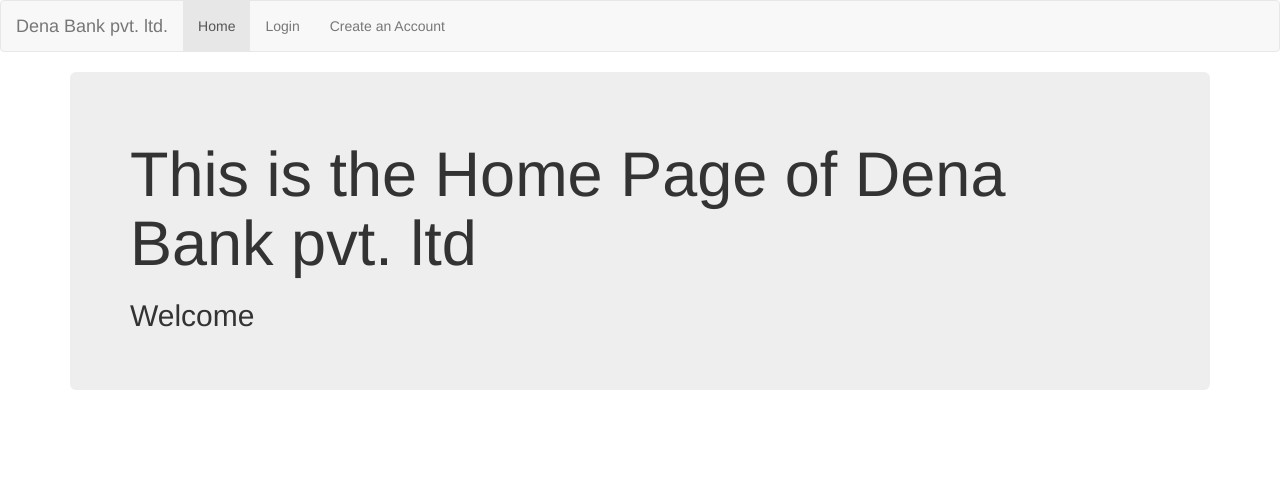
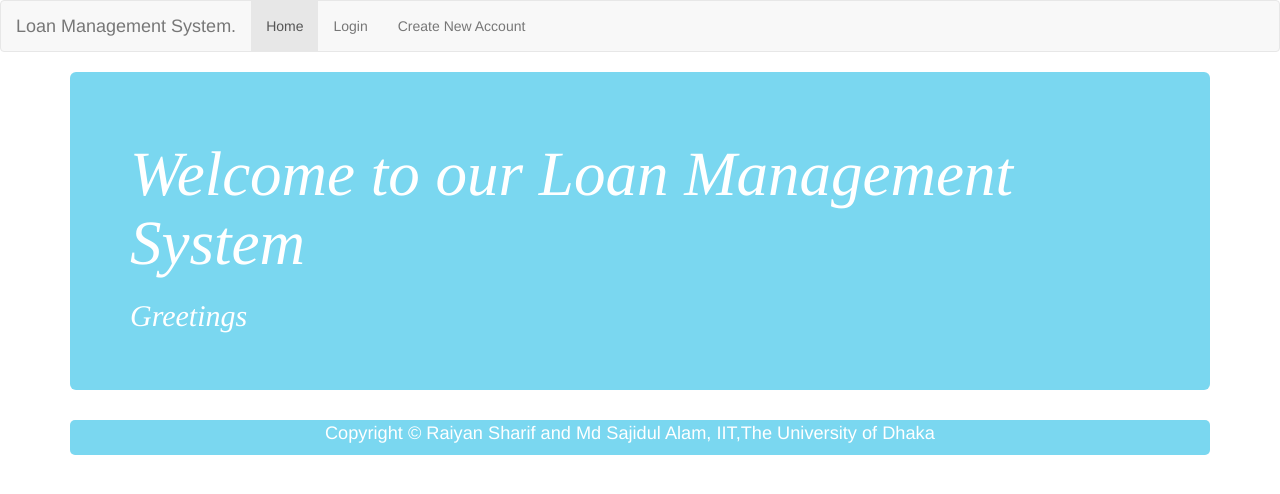
Before and after one commit to Raiyan-sharif/LoanManagment, a Django app: template loanManagement/accounts/templates/accounts/home.html in a window 1280 px wide. Shown: the top 494 px of the page. Run offline with Django 3.2, Linux system fonts and the light colour scheme; the template is opened without the code that fills it, so the values that code supplies are empty; parts of the project's set-up code (start-up, migrations or seed data) failed here and were passed over; some libraries are stand-ins or nearby versions.

Commit message:
CSS and template modifications

```diff
--- a/loanManagement/accounts/templates/accounts/account_details.html
+++ b/loanManagement/accounts/templates/accounts/account_details.html
@@ -5,7 +5,7 @@
 
 
     <div class="page-header">
-      <h1 class="text-center"><small>Dena Bank pvt. ltd.</small></h1>
+      <h1 class="text-center"><small>Loan Management System</small></h1>
     </div>
 
 <div class="row">
@@ -23,7 +23,7 @@
     <h4><b>Account Created: </b>{{ user.date_joined|date:'d-m-Y' }}</h4>
     <h4><b>Account No: </b>{{ user.account_no }}</h4><br><br>
     <div class="well">
-    <h4 class="card"><b>Account Balance: </b>{{ user.balance }} ₹</h4>
+    <h4 class="card"><b>Account Balance: </b>{{ user.balance }} ৳</h4>
 
     </div>
   </div>
--- a/loanManagement/accounts/templates/accounts/home.html
+++ b/loanManagement/accounts/templates/accounts/home.html
@@ -1,21 +1,20 @@
 {% extends 'base.html' %}
 
       {% block head %}
-      <title>Django </title>
+      <title>Loan Management System </title>
       {% endblock %}
 
           {% block content %}
-          <div class="container">
-              <div class="jumbotron">
+          <div class="container" >
+              <div class="jumbotron" id = contant>
                   <div class="col-8">
-                      <h1 class="mt-2">This is the Home Page of Dena Bank pvt. ltd </h1>
-                      <h2 clas=""mt-5">Welcome {{ user.username }}</h2>
+                      <h1 class="mt-2">Welcome to our Loan Management System </h1>
+                      <h2 clas="mt-5">Greetings {{ user.username }}</h2>
 
 
                   </div>
               </div>
+              <footer>Copyright &copy Raiyan Sharif and Md Sajidul Alam, <a href="index.html" style="color:white;text-decoration:none;">IIT,The University of Dhaka &nbsp;&nbsp;&nbsp;</a></footer>
           </div>
 
-
-
           {% endblock %}
--- a/loanManagement/accounts/templates/accounts/login.html
+++ b/loanManagement/accounts/templates/accounts/login.html
@@ -4,18 +4,20 @@
     {% block content %}
         <form method="POST">
             {% csrf_token %}
+            <div class = login>
             <table>
                 <tr>
                     <td><label for="username">Email</label></td>
                     <td><input type="text" name="username" id="username" required></td>
                 </tr>
                 <tr>
-                    <td><label for="password">Password</label>
+                    <td><label for="password">Password   </label>
                     </td>
                     <td><input type="password" name="password" id="password" required></td>
                 </tr>
                 <p style="color: red;">{{error}}</p>
             </table>
             <button type="submit">Login</button>
-        </form>
+            </div>
+            </form>
     {% endblock content %}
--- a/loanManagement/accounts/templates/accounts/success.html
+++ b/loanManagement/accounts/templates/accounts/success.html
@@ -2,7 +2,7 @@
 
 
 {% block content %}
-    <p>User <b>{{user.username}}</b> is logged in successfully.</p>
+    <h1 style="color:#7AD7F0;">User {{user.username}} is logged in successfully.</h1>
     <form method="POST" action="/logout/">
         {% csrf_token %}
         <input type="submit" value="Logout">
--- a/loanManagement/accounts/templates/base.html
+++ b/loanManagement/accounts/templates/base.html
@@ -1,6 +1,55 @@
 <html>
+    <head>
+        <style>
+          #contant{
+            background-color: #7AD7F0;
+            color:white;
+            font-family: times, serif; font-size:16pt; font-style:italic;
+          }
+          footer {
+            background-color: #7AD7F0;
+            color: white;
+            height: 35px;
+            width:1140px;
+            font-size: 1.3em;
+            text-align:center;
+            float:left;
+            margin-bottom: 80px;
+            border-radius: 5px;
+         }
+         .login {
+            background-color: #7AD7F0;
+            text-align: center;
+            width: 425px;
+            height: auto;
+            overflow:hidden;
+            padding: 50px;
+            margin-left:600px;
+            border-radius: 10px;
+         }
 
-    <head>
+         .login td {
+            padding: 10px;
+            font-family: times, serif; font-size:16pt; font-style:italic;
+         }
+
+         .createAc{
+            background-color: #7AD7F0;
+            width:1050px;
+            padding: 10px;
+            border-radius: 10px;
+            padding-left:300px;
+            margin-left:100px;
+         }
+         .createAc td {
+            padding: 10px;
+            font-family: times, serif; font-size:16pt; font-style:italic;
+            border-radius: 10px;
+         }
+         .createAc input {
+            border-radius: 5px;
+         }
+      </style>
   <meta name="viewport" content="width=device-width, initial-scale=1">
   <link rel="stylesheet" href="https://maxcdn.bootstrapcdn.com/bootstrap/3.3.7/css/bootstrap.min.css">
   <script src="https://ajax.googleapis.com/ajax/libs/jquery/3.3.1/jquery.min.js"></script>
@@ -16,7 +65,7 @@
     <nav class="navbar navbar-default">
   <div class="container-fluid">
     <div class="navbar-header">
-      <a class="navbar-brand" href="/">Dena Bank pvt. ltd.</a>
+      <a class="navbar-brand" href="/">Loan Management System.</a>
     </div>
     <ul class="nav navbar-nav">
       <li class="active"><a href="/">Home</a></li>
@@ -28,7 +77,7 @@
         {% else %}
         <li><a href="{% url 'user_login' %}">Login </a></li>
 
-        <li><a href="{% url 'register_view' %}">Create an Account</a></li>
+        <li><a href="{% url 'register_view' %}">Create New Account</a></li>
 
         {% endif %}
     </ul>
```
Also changed, not shown: loanManagement/accounts/templates/accounts/form.html (+53 -2 lines), loanManagement/db.sqlite3.
